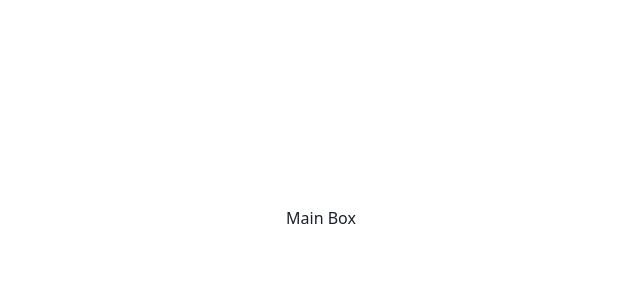
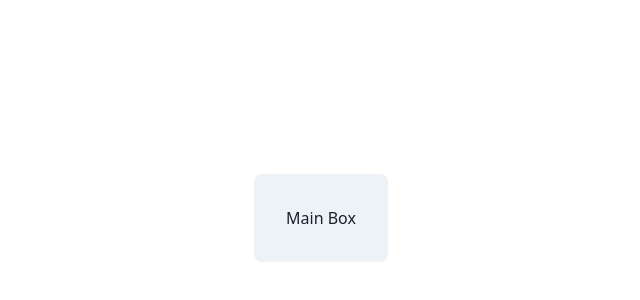
Before and after one commit to KennedyMungai/fullstack_todo_frontend, a Next.js app: page /auth/login in a window 1280 px wide. Shown: the part 182-482 px from the top of the page, without its empty margins (319-959 px from the left). Built offline with nearby package versions, Linux system fonts and the light colour scheme.

Commit message:
Styled the main box

```diff
--- a/src/components/auth/Login.tsx
+++ b/src/components/auth/Login.tsx
@@ -6,7 +6,13 @@ type Props = {}
 const Login = (props: Props) => {
 	return (
 		<Flex height={'100vh'} align={'center'} justify={'center'}>
-			<Flex direction={'column'} align={'center'}>
+			<Flex
+				direction={'column'}
+				align={'center'}
+				background={useColorModeValue('gray.100', 'gray.800')}
+				p={'2rem'}
+				rounded={'0.5rem'}
+			>
 				Main Box
 			</Flex>
 		</Flex>
```
